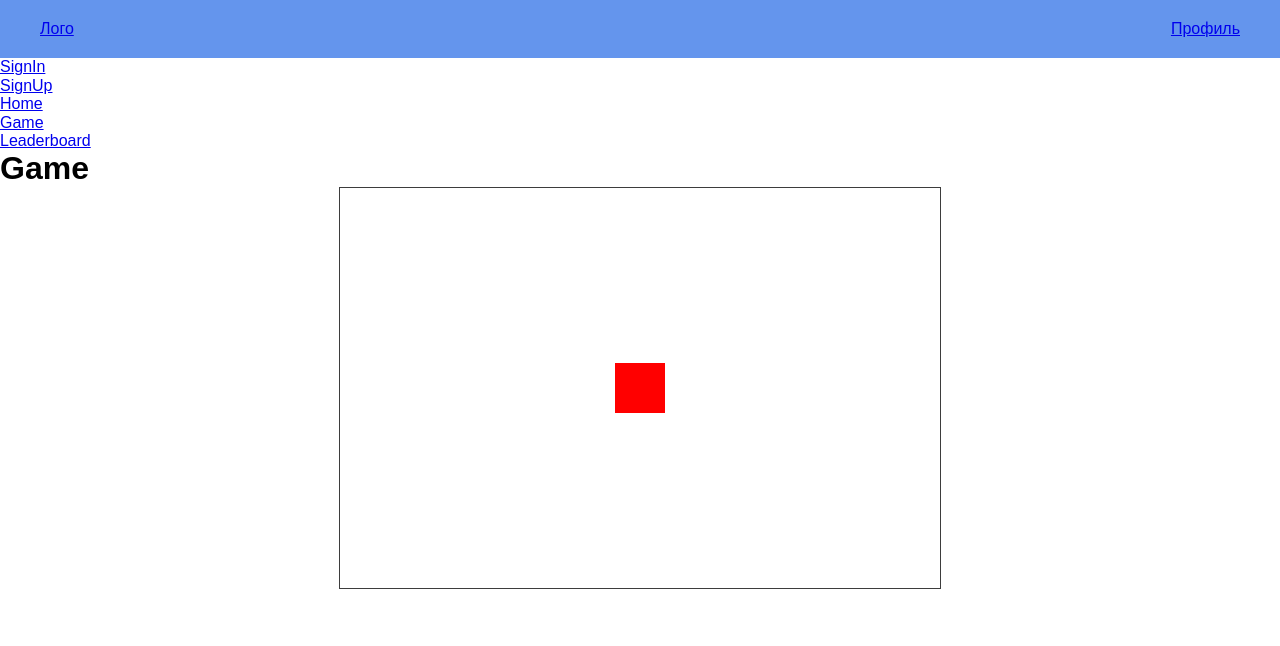
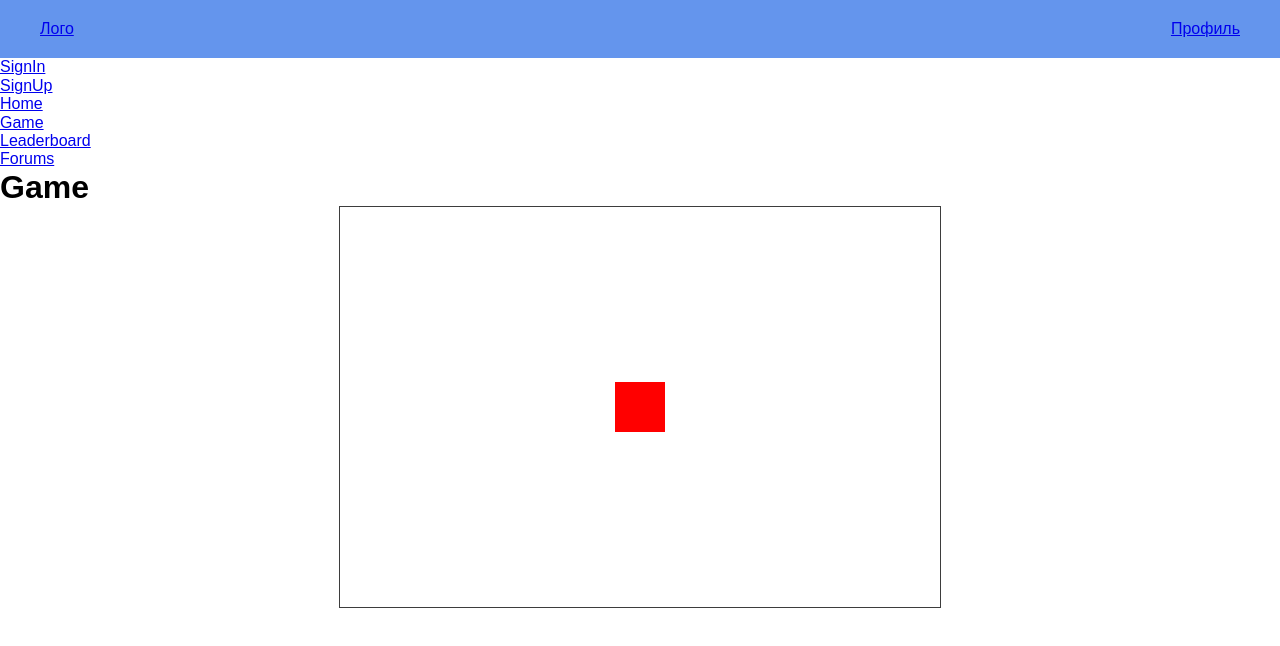
Before and after one commit to copenhagen-yp/game, a React app: page /play in a window 1280 px wide. Shown: the top 646 px of the page. Built offline with nearby package versions, Linux system fonts and the light colour scheme; what react-toast-notifications would draw is missing.

Commit message:
страница форум

```diff
--- a/src/constants.ts
+++ b/src/constants.ts
@@ -7,7 +7,10 @@ export enum APP_TEXT {
   DEFAULT_AVATAR = '/images/default_avatar.png',
   REGISTRATION = 'Регистрация',
   REGISTRATION_BTN_TEXT = 'Зарегистрироваться',
-  ERROR_EMAIL = 'Не корректный email'
+  ERROR_EMAIL = 'Не корректный email',
+  COMMENT_TITLE = 'Оставить комментарий',
+  BTN_SEND = 'Отправить',
+  FORUM_TITLE = 'Задать вопрос',
 }
 
 export enum API_URL {
--- a/src/hooks/index.ts
+++ b/src/hooks/index.ts
@@ -1,2 +1,3 @@
 export * from './useForm';
 export * from './useHttp';
+export * from './useForum';
--- /dev/null
+++ b/src/hooks/useForum.ts
@@ -0,0 +1,78 @@
+import { useState, useEffect, useCallback } from 'react';
+import { useParams } from 'react-router-dom';
+import { TForum, TComment, Fields } from './types';
+
+const defaultForums = [
+  { id: 1, name: 'Forum1', description: 'description Forum1' },
+  { id: 2, name: 'Forum2', description: 'description Forum2' }
+];
+
+const defaultComments = [
+  { id: 1, idForum: 1, comment: 'Комментарий1' },
+  { id: 2, idForum: 1, comment: 'Комментарий2' },
+  { id: 3, idForum: 2, comment: 'Комментарий34' },
+  { id: 4, idForum: 2, comment: 'Комментарий31' },
+  { id: 5, idForum: 1, comment: 'Комментарий30' },
+  { id: 6, idForum: 2, comment: 'Комментарий33' }
+];
+
+export const useForum = (fieldsValue?: Fields) => {
+  const [forums, setForums] = useState<TForum[]>(defaultForums);
+  const [comments, setComments] = useState<TComment[]>(defaultComments);
+  const [currentComments, setCurrentComments] = useState<TComment[]>([]);
+  const [currentForum, setCurrentForum] = useState<TForum | null>(null);
+  const { id } = useParams<{[index: string]: string}>();
+
+  useEffect(() => {
+    if (id) {
+      setCurrentComments(comments.filter(element => element.idForum === +id));
+      const forum  = forums.filter(element => element.id === +id);
+
+      if (forum.length) {
+        setCurrentForum(forum[0]);
+      }
+    }
+  }, [comments, forums]);
+
+  const handleSubmitQuestion = useCallback((e) => {
+    e.preventDefault();
+    e.target.reset();
+
+    if (fieldsValue) {
+      setForums(prevState =>
+        [...prevState,
+          {
+            id: prevState.length + 1,
+            name: fieldsValue.name,
+            description: fieldsValue.description
+          }]
+      );
+    }
+
+  }, [fieldsValue]);
+
+  const handleSubmitComments = useCallback((e) => {
+    e.preventDefault();
+    e.target.reset();
+
+    if (fieldsValue && id) {
+      setComments(prevState =>
+        [...prevState,
+          { id: prevState.length + 1,
+            idForum: +id,
+            comment: fieldsValue.comment
+          }]
+      );
+    }
+
+  }, [fieldsValue]);
+
+  return {
+    forums,
+    currentForum,
+    comments,
+    currentComments,
+    handleSubmitQuestion,
+    handleSubmitComments
+  };
+};
--- a/src/layouts/components/navigation/navigation.tsx
+++ b/src/layouts/components/navigation/navigation.tsx
@@ -11,6 +11,7 @@ export const Navigation = () => {
       <li><Link to={routes.home.path}>Home</Link></li>
       <li><Link to={routes.game.path}>Game</Link></li>
       <li><Link to={routes.leaderboard.path}>Leaderboard</Link></li>
+      <li><Link to={routes.forums.path}>Forums</Link></li>
     </ul>
   );
 };
--- /dev/null
+++ b/src/pages/forum/forum.pcss
@@ -0,0 +1,19 @@
+.container {
+  max-width: 1200px;
+  margin: auto;
+}
+
+.forum {
+  &__item {
+
+  }
+
+  &__form {
+    padding: 10px 20px;
+    max-width: 400px;
+    width: 100%;
+    margin: auto;
+    border-radius: 10px;
+    box-shadow: 0px 0px 7px -2px #000;
+  }
+}
--- /dev/null
+++ b/src/pages/forum/forum.tsx
@@ -0,0 +1,39 @@
+import React from 'react';
+
+import { useForum, useHttp, useForm } from '../../hooks';
+import { Input, Button, Field } from '../../components';
+import { APP_TEXT } from '../../constants';
+import styles from './forum.pcss';
+
+export const Forum = () => {
+  const requiredFields = ['comment'];
+  const { request } = useHttp('');
+  const { handleChange, handleBlur, fields, error } = useForm(request, requiredFields);
+  const { currentForum, currentComments, handleSubmitComments } = useForum(fields);
+
+  return (
+    <div className={styles.container}>
+      <h3>{currentForum?.name}</h3>
+      <p>{currentForum?.description}</p>
+      <ul>
+        {currentComments.map(item => {
+          return (
+            <li key={item.id} className={styles.comments}>{item.comment}</li>
+          )
+        })}
+      </ul>
+      <form onSubmit={handleSubmitComments} className={styles.forum__form}>
+        <h3>{APP_TEXT.COMMENT_TITLE}</h3>
+        <Field label="Комментарий" error={error.comment}>
+          <Input
+            name="comment"
+            type="text"
+            error={error.comment}
+            onChange={handleChange}
+            onBlur={handleBlur} />
+        </Field>
+        <Button>{APP_TEXT.BTN_SEND}</Button>
+      </form>
+    </div>
+  )
+};
--- /dev/null
+++ b/src/pages/forum/forums.tsx
@@ -0,0 +1,54 @@
+import React from 'react';
+import { Link } from 'react-router-dom';
+
+import { useForum, useForm, useHttp } from '../../hooks';
+import { APP_TEXT } from '../../constants';
+import { routes } from '../../routes';
+import { Field, Input, Button } from '../../components';
+import styles from './forum.pcss';
+
+export const Forums = () => {
+  const requiredFields = ['question_name', 'question_description'];
+  const { request } = useHttp('');
+  const { handleChange, handleBlur, fields, error } = useForm(request, requiredFields);
+  const { forums, handleSubmitQuestion } = useForum(fields);
+
+  return (
+    <div className={styles.container}>
+      <ul className={styles.forum}>
+        {
+          forums.map(item => {
+            return (
+              <Link to={`${routes.forums.path}/${item.id}`}>
+                <li key={item.id} className={styles.forum__item}>
+                  <h3>{item.name}</h3>
+                  <p>{item.description}</p>
+                </li>
+              </Link>
+            )
+          })
+        }
+      </ul>
+      <form onSubmit={handleSubmitQuestion} className={styles.forum__form}>
+        <h3>{APP_TEXT.FORUM_TITLE}</h3>
+        <Field label="Тема" error={error.name}>
+          <Input
+            name="name"
+            type="text"
+            error={error.name}
+            onChange={handleChange}
+            onBlur={handleBlur} />
+        </Field>
+        <Field label="Описание" error={error.description}>
+          <Input
+            name="description"
+            type="text"
+            error={error.description}
+            onChange={handleChange}
+            onBlur={handleBlur} />
+        </Field>
+        <Button>{APP_TEXT.BTN_SEND}</Button>
+      </form>
+    </div>
+  )
+};
--- /dev/null
+++ b/src/pages/forum/index.ts
@@ -0,0 +1,2 @@
+export * from './forum';
+export * from './forums';
--- a/src/pages/index.ts
+++ b/src/pages/index.ts
@@ -5,6 +5,7 @@ import { Game } from './game';
 import { Leaderboard } from './leaderboard';
 import { Profile } from './profile';
 import { NoMatch } from './no-match';
+import { Forum, Forums } from './forum';
 
 export {
   SignIn,
@@ -14,4 +15,6 @@ export {
   Leaderboard,
   NoMatch,
   Profile,
+  Forum,
+  Forums
 };
--- a/src/routes.ts
+++ b/src/routes.ts
@@ -1,7 +1,21 @@
-import { SignIn, SignUp, Home, Game, Leaderboard, Profile } from './pages';
+import { SignIn, SignUp, Home, Game, Leaderboard, Forums, Forum, Profile } from './pages';
 import { PublicLayout, PrivateLayout } from './layouts';
 
 export const routes = {
+  forum: {
+    name: 'forum',
+    path: '/forum/:id',
+    component: Forum,
+    layout: PrivateLayout,
+    exact: true,
+  },
+  forums: {
+    name: 'forums',
+    path: '/forum',
+    component: Forums,
+    layout: PrivateLayout,
+    exact: true,
+  },
   signIn: {
     name: 'signIn',
     path: '/sign-in',
```
Also changed, not shown: src/hooks/types.ts (+12 -0 lines), src/hooks/useForm.ts (line endings or trailing spaces), 1 other file (tests, documents, lock files or other folders).
